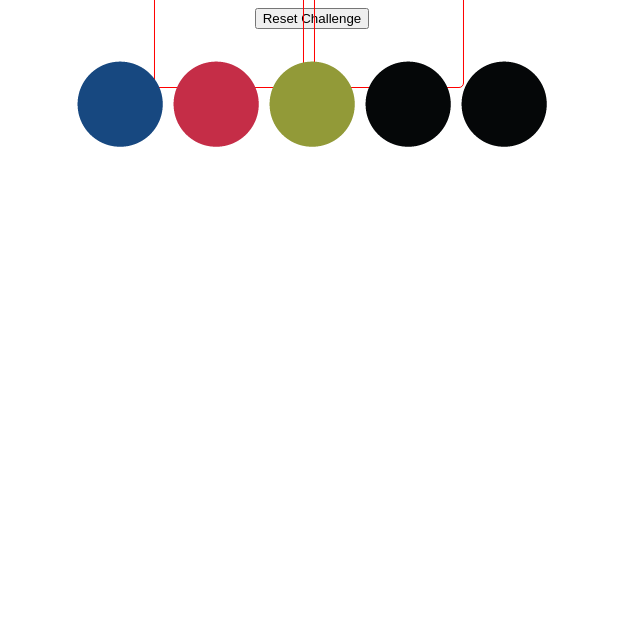
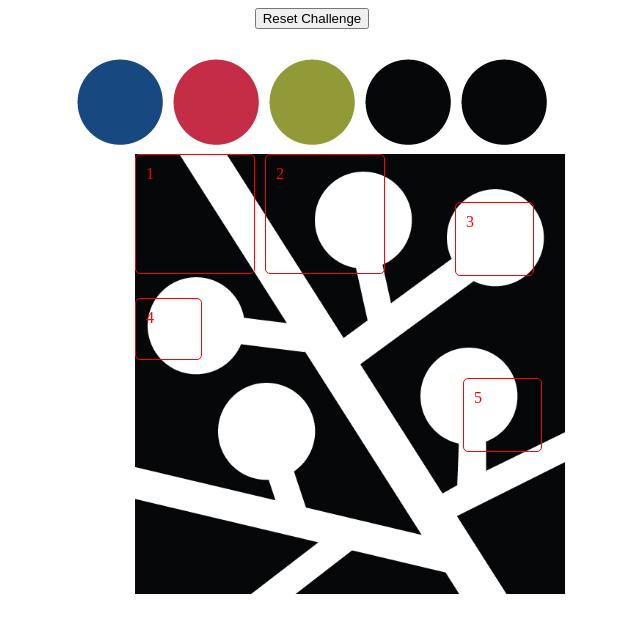
Before and after one commit to jchery25/js-challenge, a plain HTML site: page index.html in a window 1280 px wide. Shown: the whole page, without its empty margins (328-968 px from the left). Drawn offline with nearby package versions, Linux system fonts and the light colour scheme.

Commit message:
Modified stylesheet to fix grids

```diff
--- a/static/css/stylesheet.css
+++ b/static/css/stylesheet.css
@@ -1,12 +1,10 @@
 img{
-    width: 100%;
-    height: 100%;
     object-fit: contain;
 }
 
 /* CLASSes*/
 
-.reset{
+.reset, .message {
     text-align: center;
     margin-bottom: 2%;
 }
@@ -18,24 +16,21 @@ img{
 
 .color{
     padding: 5px;
-    z-index: 1;
-}
-
-.starting_image {
-    /* width: 30%; */
-    /* transform: translate(120%, 0%); */
-    z-index: 3;
-    opacity: 10%;
+    z-index: 2;
 }
 
 .grid_parent {
-    /* width: 30%; */
-    transform: translate(5%, -80%);
+    background-image: url(../images/ia-logo-back.png);
+    background-size: cover;
+    background-repeat: no-repeat;
+    background-position: center center;
+    background-attachment: fixed;
+    position: fixed;
     display: grid;
     grid-gap: 10px;
-    grid-template-columns: 150px 150px 150px;
-    grid-template-rows: 150px 150px 150px;
-
+    grid-template-columns: 120px 120px 120px;
+    grid-template-rows: 120px 120px 120px;
+    color: red;
 }
 
 .grid_parent > div {
@@ -49,5 +44,29 @@ img{
     transform: translate(120%, 0%);
   }
 
+  .congratulation{
+    text-align: center;
+    margin-bottom: 2%;
+}
 
 /* IDs */
+#three {
+    grid-area: right;
+    transform: translate(-5rem, -22rem);
+    width: 190%;
+    height: 130%;
+}
+
+#four {
+    grid-area: right;
+    transform: translate(-25rem, -16rem);
+    width: 150%;
+    height: 100%;
+}
+
+#five {
+    grid-area: right;
+    transform: translate(-4.5rem, -11rem);
+    width: 190%;
+    height: 130%;
+}
```
